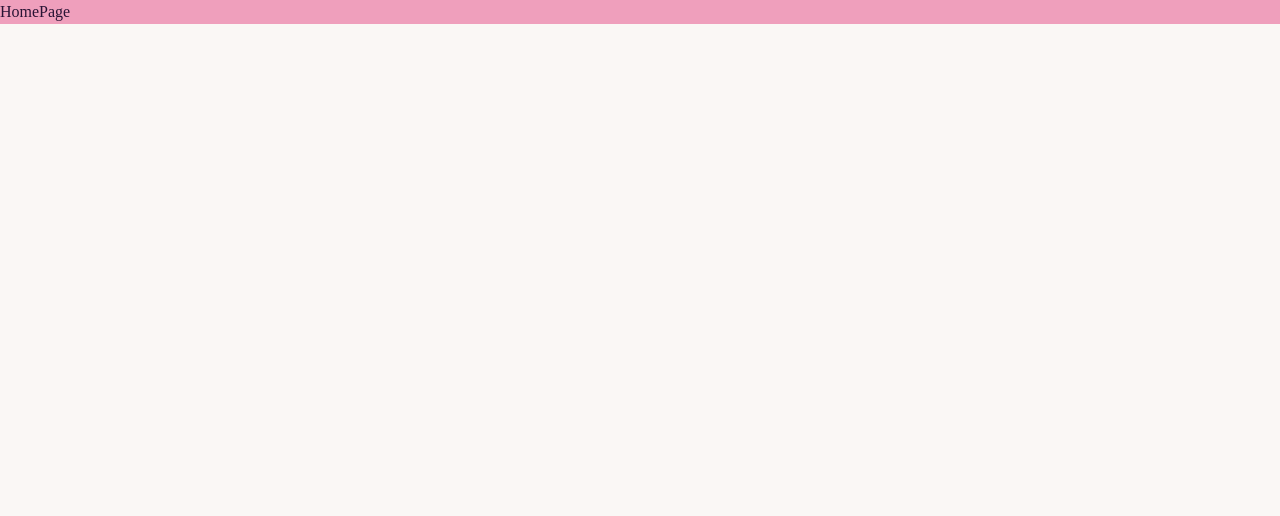
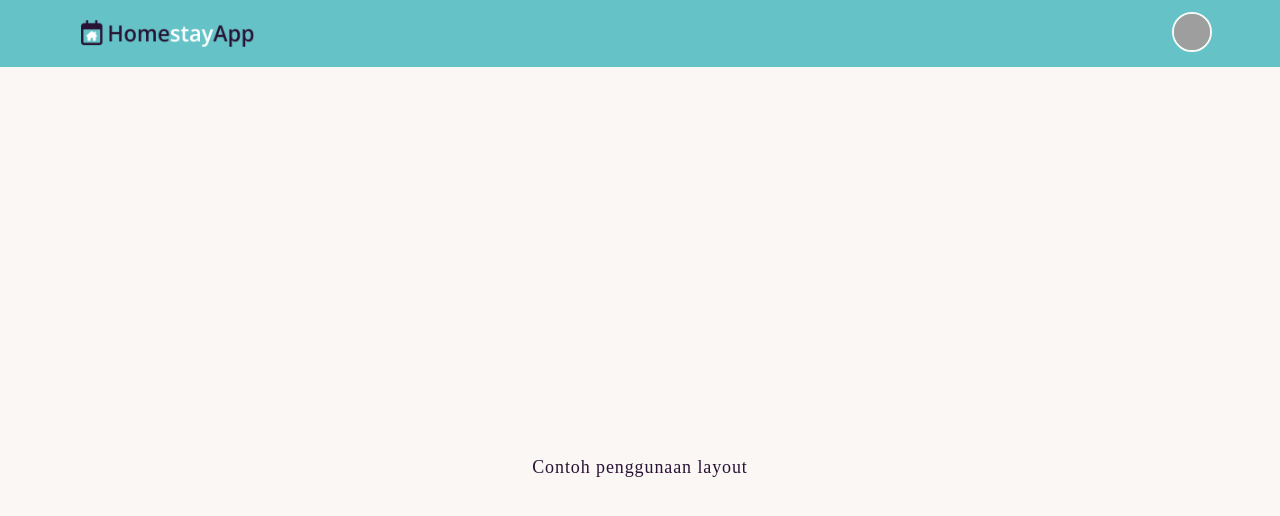
Before and after one commit to Asilsay/homestay-app, a React (Vite) app: page / in a window 1280 px wide. Shown: the top 516 px of the page. Built offline with nearby package versions, Linux system fonts and the light colour scheme; grey boxes are pictures that could not be loaded.

Commit message:
style: slicing layout, navbar

```diff
--- /dev/null
+++ b/src/components/Layout.tsx
@@ -0,0 +1,35 @@
+import React, { FC } from 'react';
+import Navbar from './Navbar';
+
+interface Props {
+  children?: React.ReactNode;
+  id?: string;
+  addClass?: string;
+  chose: string;
+}
+
+const Layout: FC<Props> = ({ children, chose, id, addClass }) => {
+  return (
+    <>
+      {chose === 'layout' ? (
+        <>
+          <Navbar />
+          <div className="w-full min-h-screen flex flex-col">
+            <div className="h-full w-full flex flex-col items-center justify-center">
+              {children}
+            </div>
+          </div>
+        </>
+      ) : (
+        <section
+          id={id}
+          className={`w-full min-h-screen ${addClass}`}
+        >
+          {children}
+        </section>
+      )}
+    </>
+  );
+};
+
+export default Layout;
--- /dev/null
+++ b/src/components/Navbar.tsx
@@ -0,0 +1,52 @@
+import { FC } from 'react';
+import NavLog from '../assets/homestay_navbar_logo.png';
+
+const Navbar: FC = () => {
+  return (
+    <div className="navbar px-16 bg-primary sticky top-0">
+      <div className="flex-1">
+        <a className="btn btn-ghost normal-case text-xl w-52 hover:bg-inherit">
+          <img
+            src={NavLog}
+            alt="img logo"
+          />
+        </a>
+      </div>
+      <div className="flex-none gap-2">
+        <div className="dropdown dropdown-end">
+          <label
+            tabIndex={0}
+            className="btn btn-ghost btn-circle avatar "
+          >
+            <div className="w-10 rounded-full border-2 border-base-100">
+              <img src="https://ui-avatars.com/api/?name=default&rounded=true" />
+            </div>
+          </label>
+          <ul
+            tabIndex={0}
+            className="mt-3 p-2 shadow menu menu-md dropdown-content bg-base-100 rounded-box w-40 gap-1"
+          >
+            <li>
+              <a>Add Homestay</a>
+            </li>
+            <li>
+              <a>My Homestay</a>
+            </li>
+            <li>
+              <a>History Trip</a>
+            </li>
+
+            <li>
+              <a>Profile</a>
+            </li>
+            <li>
+              <a>Logout</a>
+            </li>
+          </ul>
+        </div>
+      </div>
+    </div>
+  );
+};
+
+export default Navbar;
--- a/src/pages/HomePage.tsx
+++ b/src/pages/HomePage.tsx
@@ -1,5 +1,18 @@
+import Layout from '../components/Layout';
+
 const HomePage = () => {
-  return <div className="bg-secondary">HomePage</div>;
+  return (
+    <Layout chose="layout">
+      <Layout
+        chose="section"
+        addClass="bg-base-100 flex items-center justify-center"
+      >
+        <div className="text-lg tracking-wider font-medium">
+          Contoh penggunaan layout
+        </div>
+      </Layout>
+    </Layout>
+  );
 };
 
 export default HomePage;
```
Also changed, not shown: src/assets/homestayLogo.png, src/assets/homestay_navbar_logo.png.
